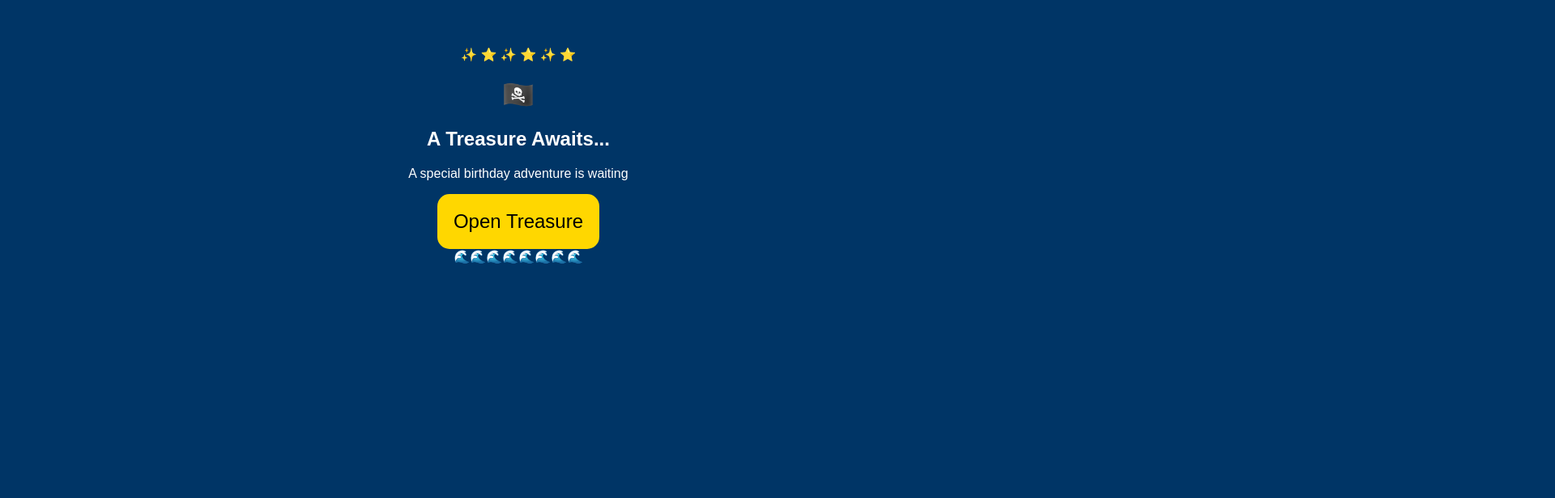
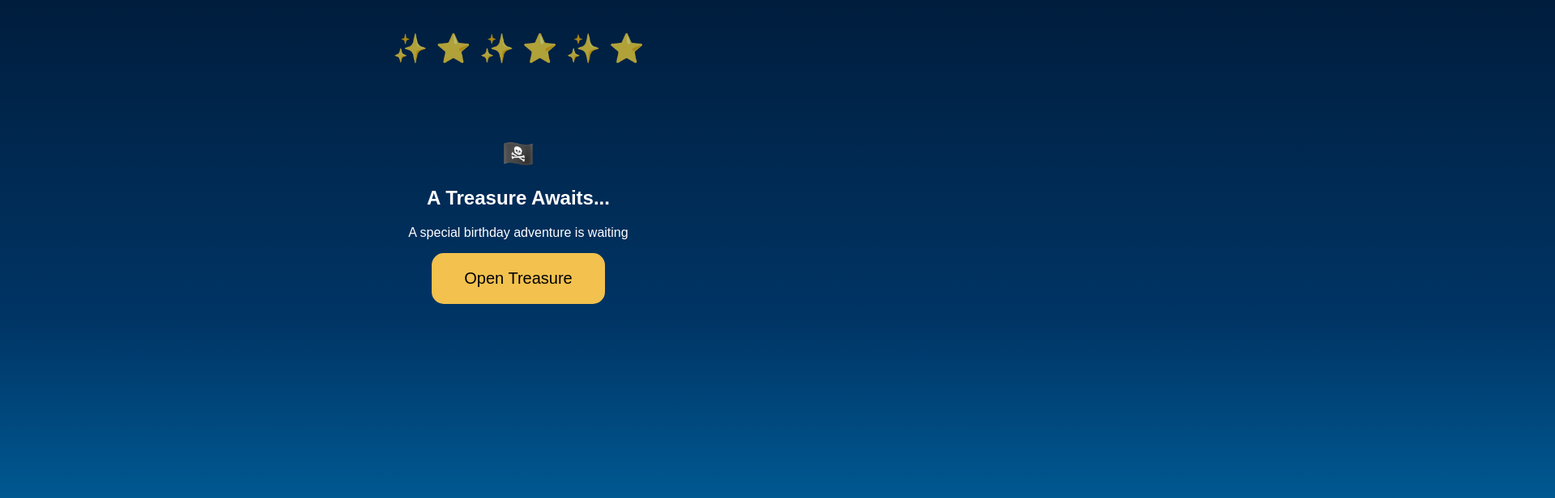
Before and after one commit to Criboh98/birthday-card, a plain HTML site: page index.html in a window 1280 px wide. Shown: the top 616 px of the page at 81% size, 1920 px wide, since content can reach past the window. Drawn offline with Linux system fonts and the light colour scheme.

Commit message:
Refactor CSS styles for body and button elements

```diff
--- a/style.css
+++ b/style.css
@@ -1,51 +1,150 @@
-body{
+body {
 
-background:#003566;
+margin:0;
+
+height:100vh;
+
+overflow:hidden;
+
+background:linear-gradient(
+#001d3d,
+#003566,
+#0077b6
+);
+
+font-family:Arial, sans-serif;
 
 color:white;
 
-font-family:Arial;
-
 text-align:center;
-
-padding:50px;
 
 }
 
-button{
 
-font-size:24px;
+/* stars */
 
-padding:20px;
+.stars {
+
+position:absolute;
+
+top:40px;
+
+width:100%;
+
+font-size:35px;
+
+animation:sparkle 3s infinite;
+
+}
+
+
+@keyframes sparkle {
+
+50% {
+
+opacity:0.3;
+
+}
+
+}
+
+
+
+/* content */
+
+.container {
+
+position:relative;
+
+z-index:2;
+
+padding-top:150px;
+
+}
+
+
+
+/* button */
+
+button {
+
+background:#f2c14e;
 
 border:none;
 
+padding:20px 40px;
+
+font-size:20px;
+
 border-radius:15px;
-
-background:gold;
 
 cursor:pointer;
 
 }
 
-#letter{
+
+
+/* ocean */
+
+.ocean {
+
+position:absolute;
+
+bottom:0;
+
+left:0;
+
+font-size:70px;
+
+width:200%;
+
+animation:waves 5s linear infinite;
+
+}
+
+
+
+@keyframes waves {
+
+from {
+
+transform:translateX(0);
+
+}
+
+
+to {
+
+transform:translateX(-50%);
+
+}
+
+}
+
+
+
+/* letter */
+
+#letter {
 
 display:none;
 
-margin-top:50px;
+background:#f5e6b3;
 
-background:#f7e4b3;
-
-color:black;
+color:#5a3825;
 
 padding:30px;
 
 border-radius:20px;
 
-max-width:700px;
+position:absolute;
 
-margin-left:auto;
+top:200px;
 
-margin-right:auto;
+left:10%;
+
+right:10%;
+
+z-index:5;
 
 }
```
